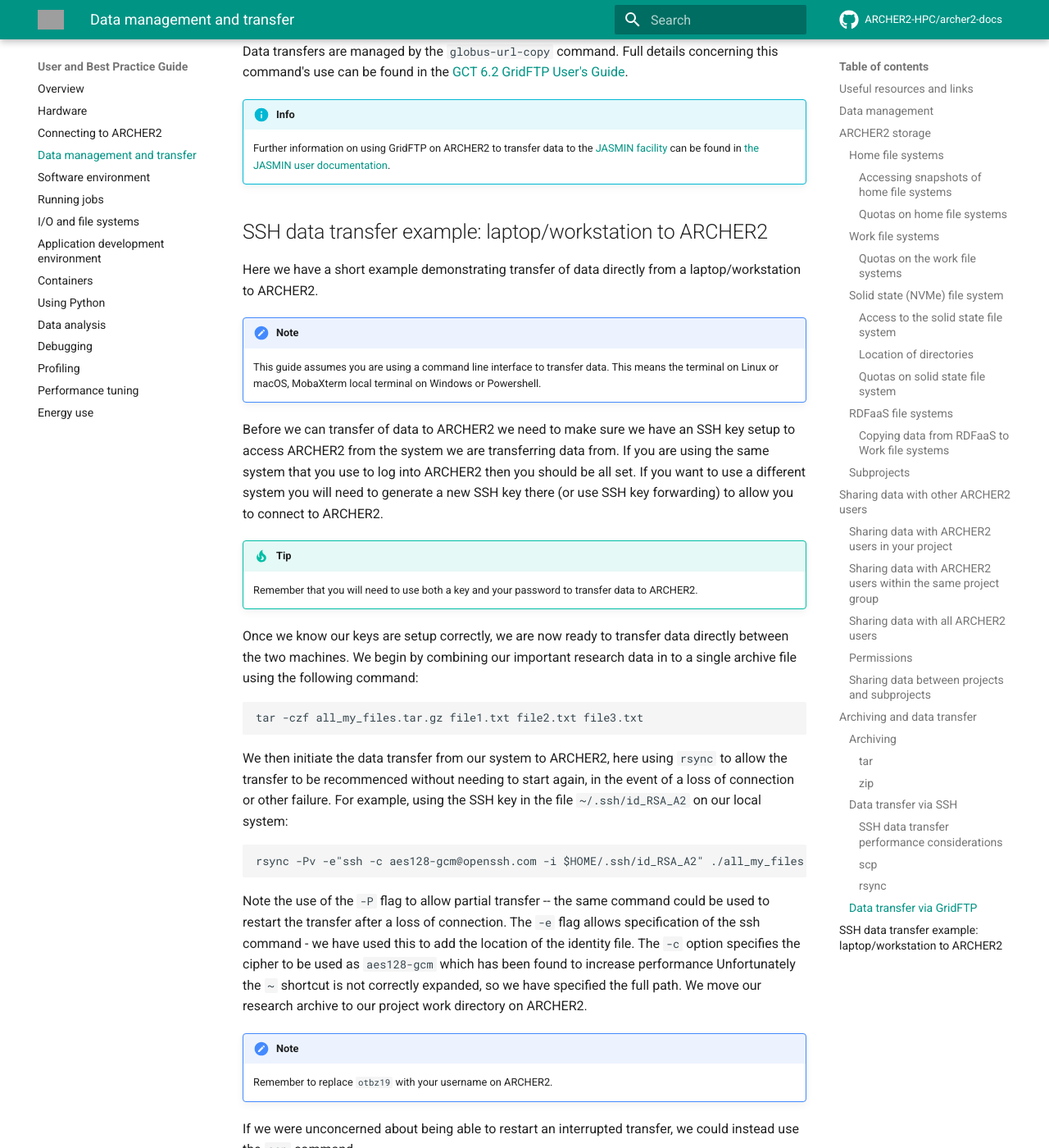
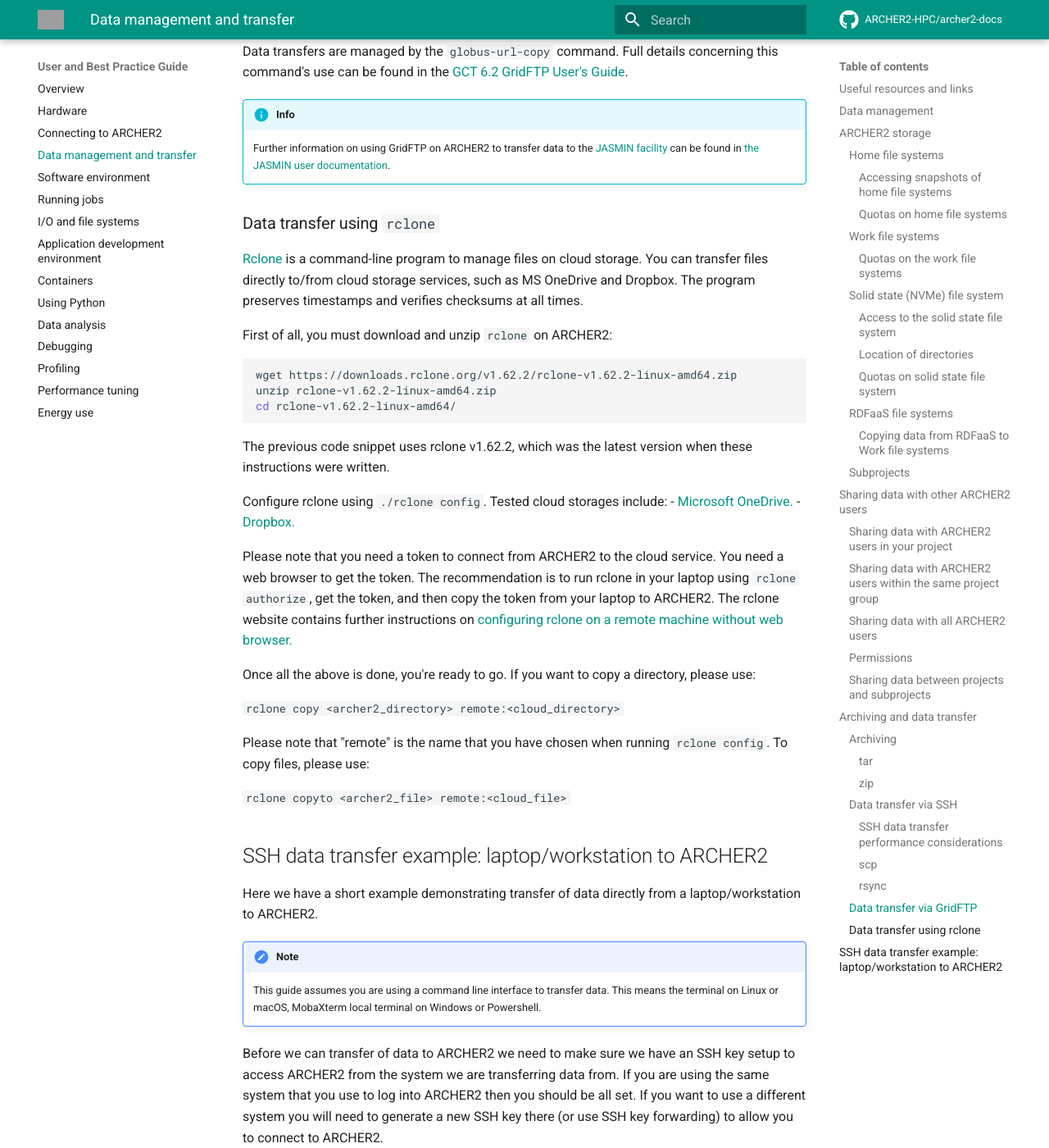
Before and after one commit to ARCHER2-HPC/archer2-docs, an MkDocs documentation site: the page built from docs/user-guide/data.md, in a window 1280 px wide and 1400 px high, scrolled down 15813 px. Shown: the whole window at 82% size. Built offline with MkDocs 1.6.1 and Material for MkDocs 9.7.7, drawn with Linux system fonts in a browser that asks for light colours; comment, search, counter and statistics services are not loaded; grey boxes are pictures that could not be loaded.

Commit message:
Add rclone instructions
Data transfer using `rclone`.

````diff
--- a/docs/user-guide/data.md
+++ b/docs/user-guide/data.md
@@ -710,6 +710,43 @@ concerning this command's use can be found in the [GCT 6.2 GridFTP User's Guide]
     data to the [JASMIN facility](https://www.jasmin.ac.uk) can be found
     in [the JASMIN user documentation](https://help.jasmin.ac.uk/article/4997-transfers-from-archer2).
 
+### Data transfer using `rclone`
+
+[Rclone](https://rclone.org/) is a command-line program to manage files on cloud
+storage. You can transfer files directly to/from cloud storage services, such as
+MS OneDrive and Dropbox. The program preserves timestamps and verifies checksums
+at all times.
+
+First of all, you must download and unzip `rclone` on ARCHER2:
+```bash
+wget https://downloads.rclone.org/v1.62.2/rclone-v1.62.2-linux-amd64.zip
+unzip rclone-v1.62.2-linux-amd64.zip
+cd rclone-v1.62.2-linux-amd64/
+```
+
+The previous code snippet uses rclone v1.62.2, which was the latest version when
+these instructions were written.
+
+Configure rclone using `./rclone config`. Tested cloud storages include:
+- [Microsoft OneDrive.](https://rclone.org/onedrive/)
+- [Dropbox.](https://rclone.org/dropbox/)
+
+Please note that you need a token to connect from ARCHER2 to the cloud service.
+You need a web browser to get the token. The recommendation is to run rclone
+in your laptop using `rclone authorize`, get the token, and then copy the token
+from your laptop to ARCHER2. The rclone website contains further instructions on
+[configuring rclone on a remote machine without web browser.](https://rclone.org/remote_setup/)
+
+Once all the above is done, you're ready to go. If you want to copy a directory,
+please use:
+
+```rclone copy <archer2_directory> remote:<cloud_directory>```
+
+Please note that "remote" is the name that you have chosen when running
+`rclone config`. To copy files, please use:
+
+```rclone copyto <archer2_file> remote:<cloud_file>```
+
 ## SSH data transfer example: laptop/workstation to ARCHER2
 
 Here we have a short example demonstrating transfer of data directly
````
